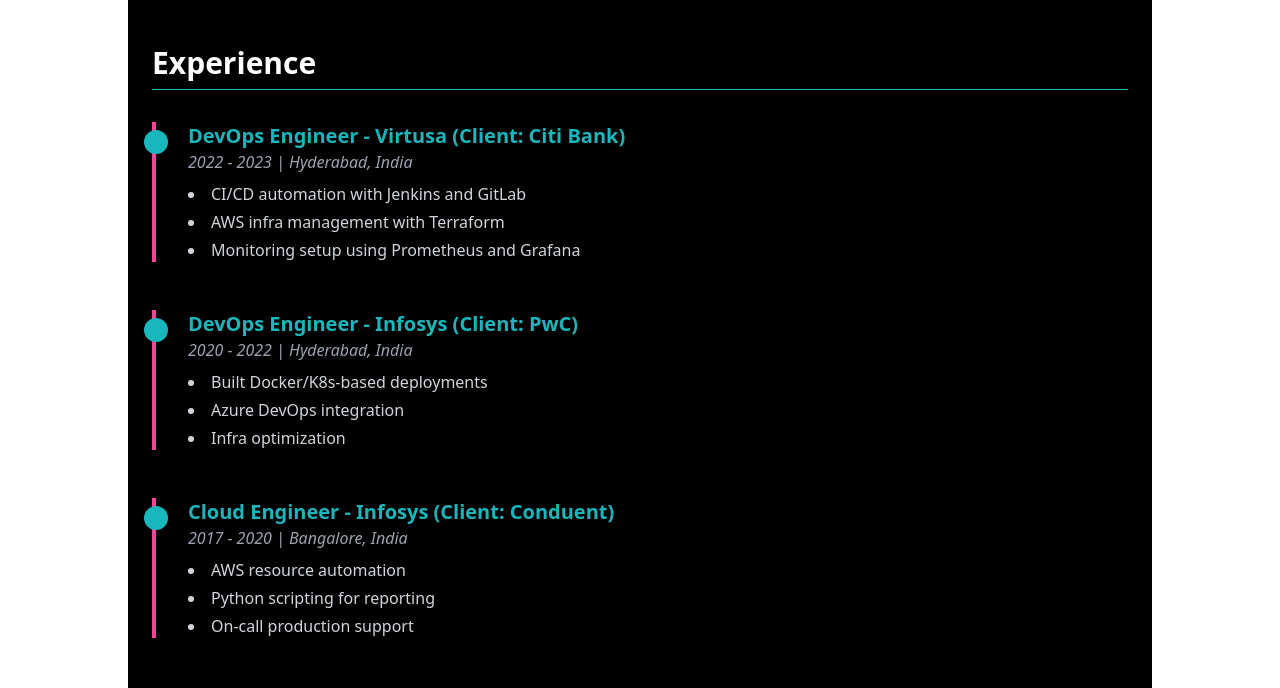
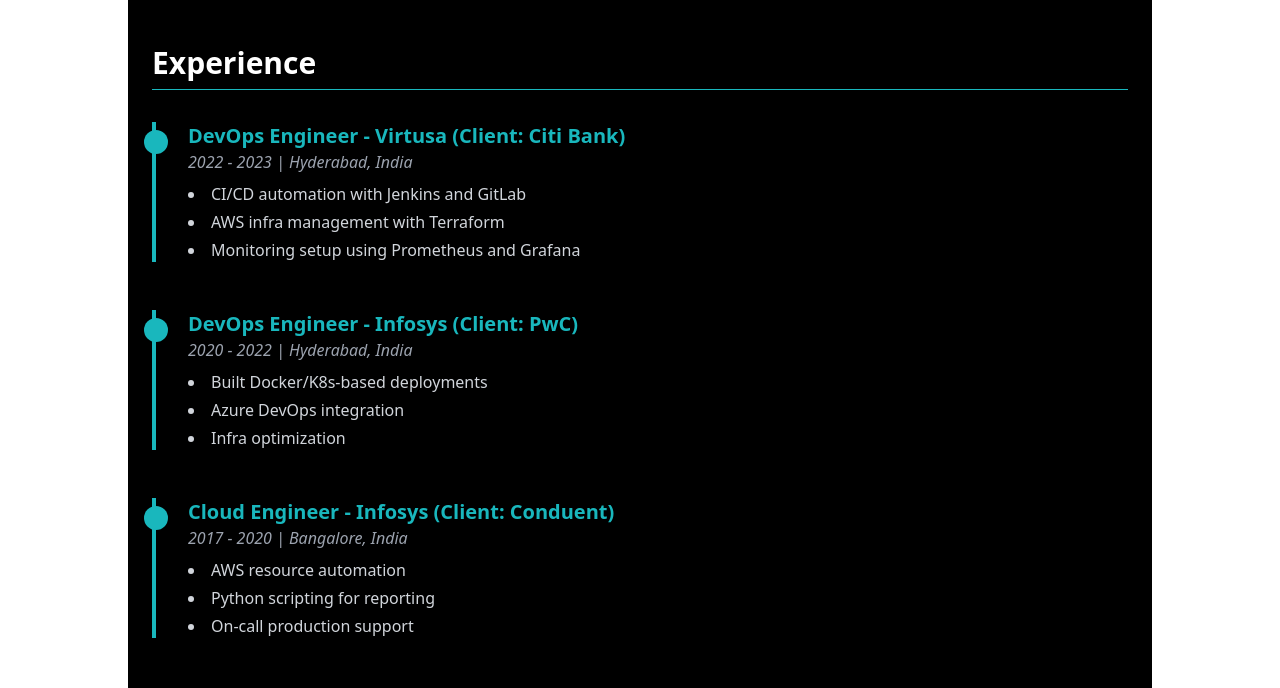
Before and after one commit to srideviblogs/my-portfolio-react, a React (Create React App) app: page / in a window 1280 px wide. Shown: the part 2000-2688 px from the top of the page. Built offline with nearby package versions, Linux system fonts and the light colour scheme.

Commit message:
Update Resume.js

```diff
--- a/src/components/Resume.js
+++ b/src/components/Resume.js
@@ -78,7 +78,7 @@
           {experience.map((job, idx) => (
             <motion.div
               key={idx}
-              className="pl-8 relative border-l-4 border-pink-500"
+              className="pl-8 relative border-l-4 border-tealcustom"
               initial={{ opacity: 0, x: -50 }}
               whileInView={{ opacity: 1, x: 0 }}
               viewport={{ once: true }}
```
